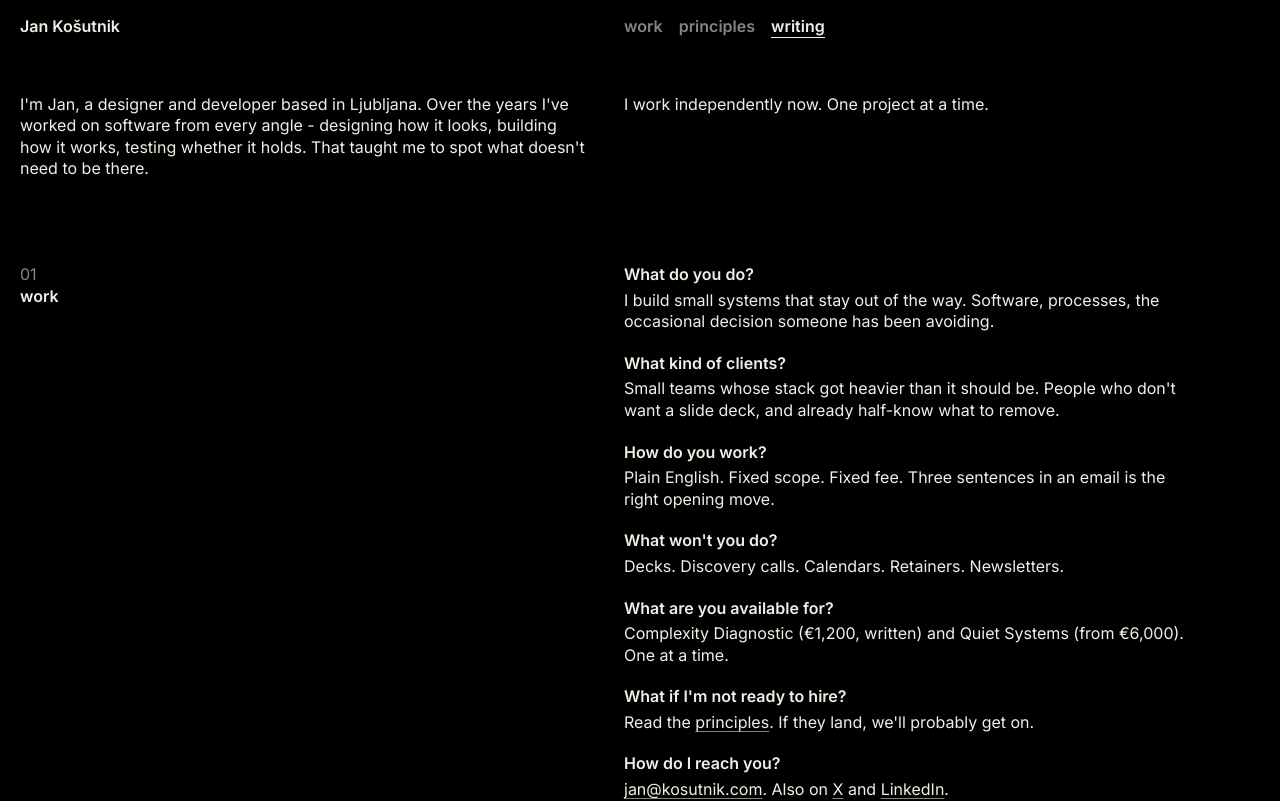
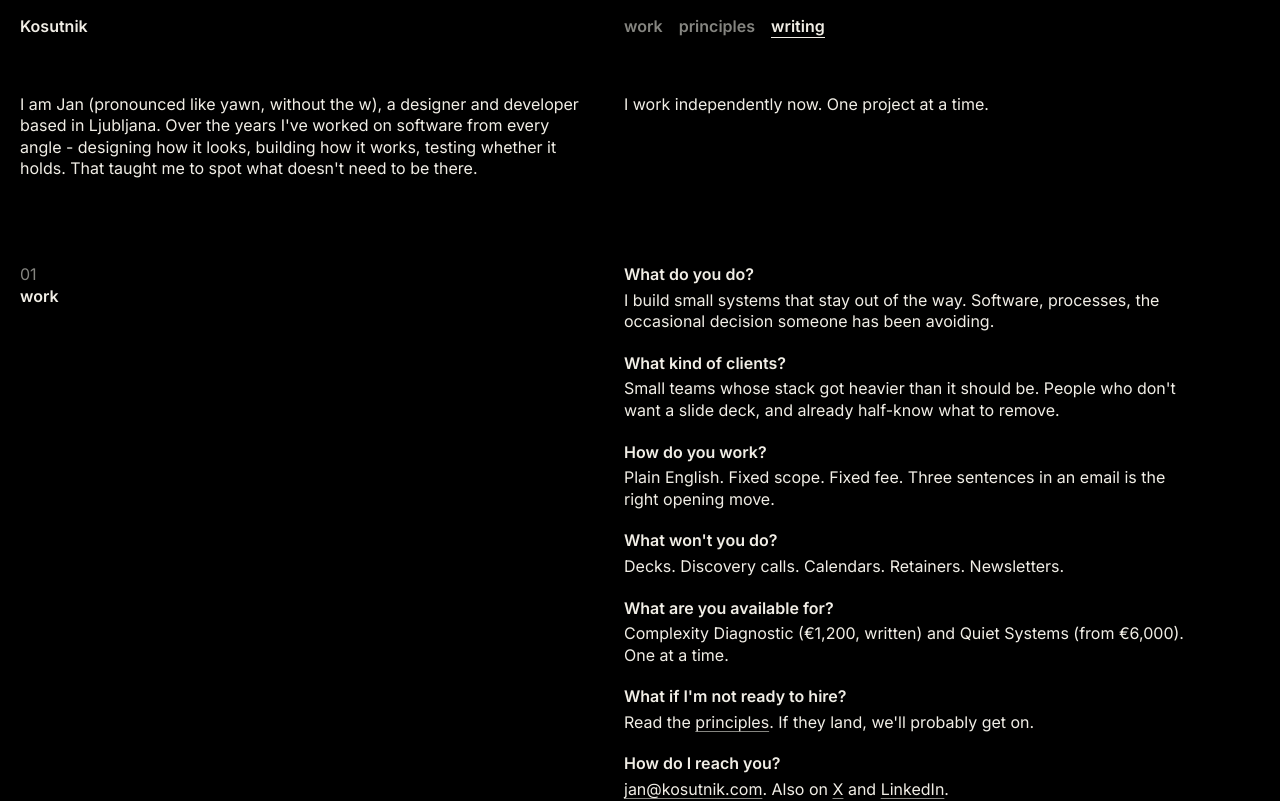
Before and after one commit to JanKosutnik/Kosutnik, a Next.js app: page / in a window 1280 px wide. Shown: the top 801 px of the page. Built offline with nearby package versions, Linux system fonts and the light colour scheme.

Commit message:
Codex update Kosutnik site identity

```diff
--- a/app/page.tsx
+++ b/app/page.tsx
@@ -2,7 +2,7 @@ import type { Metadata } from 'next'
 import V1Site from './v1/V1Site'
 
 export const metadata: Metadata = {
-  title: 'Jan Košutnik',
+  title: 'Kosutnik',
   description: 'Designer and developer based in Ljubljana.',
   alternates: { canonical: 'https://kosutnik.com/' },
 }
--- a/app/v1/V1Site.tsx
+++ b/app/v1/V1Site.tsx
@@ -29,7 +29,7 @@ export default function V1Site({ homeHref = '/v1/' }: { homeHref?: string }) {
     <main className={styles.page} id="content">
       <V1Interactions />
       <header className={styles.header} data-v1-header>
-        <Link className={styles.brand} href={homeHref}>Jan Košutnik</Link>
+        <Link className={styles.brand} href={homeHref}>Kosutnik</Link>
         <nav className={styles.nav} aria-label="Page navigation">
           <a href="#work" data-section="work">work</a>
           <a href="#principles" data-section="principles">principles</a>
@@ -39,7 +39,7 @@ export default function V1Site({ homeHref = '/v1/' }: { homeHref?: string }) {
 
       <section className={`${styles.grid} ${styles.intro}`} aria-labelledby="intro-title">
         <h1 id="intro-title">
-          I&apos;m Jan, a designer and developer based in Ljubljana. Over the years I&apos;ve worked on software from every
+          I am Jan (pronounced like yawn, without the w), a designer and developer based in Ljubljana. Over the years I&apos;ve worked on software from every
           angle - designing how it looks, building how it works, testing whether it holds. That taught me to spot what
           doesn&apos;t need to be there.
         </h1>
--- a/app/v1/page.tsx
+++ b/app/v1/page.tsx
@@ -2,7 +2,7 @@ import type { Metadata } from 'next'
 import V1Site from './V1Site'
 
 export const metadata: Metadata = {
-  title: 'Jan Košutnik - V1',
+  title: 'Kosutnik - V1',
   description: 'Designer and developer based in Ljubljana.',
   robots: { index: false, follow: false },
 }
--- a/app/writing/[slug]/page.tsx
+++ b/app/writing/[slug]/page.tsx
@@ -17,7 +17,7 @@ export async function generateMetadata({ params }: PageProps): Promise<Metadata>
   const post = getWritingBySlug(slug)
 
   return {
-    title: post ? `${post.title} - Jan Kosutnik` : 'Not found',
+    title: post ? `${post.title} - Kosutnik` : 'Not found',
   }
 }
 
@@ -30,7 +30,7 @@ export default async function VariantWritingPage({ params }: PageProps) {
   return (
     <main className={styles.page}>
       <header className={styles.masthead}>
-        <Link className={styles.brand} href="/">Jan Košutnik</Link>
+        <Link className={styles.brand} href="/">Kosutnik</Link>
         <nav className={styles.nav} aria-label="Page navigation">
           <Link href="/#work">work</Link>
           <Link href="/#principles">principles</Link>
--- a/content/site.ts
+++ b/content/site.ts
@@ -1,6 +1,6 @@
 export const siteMeta = {
-  name: 'Jan Košutnik',
-  title: 'Jan Košutnik - builds small systems that stay out of the way',
+  name: 'Kosutnik',
+  title: 'Kosutnik',
   description:
     'Jan Košutnik builds small systems that stay out of the way. Software, processes, and the occasional decision someone has been avoiding. Ljubljana.',
   location: 'Ljubljana',
```
